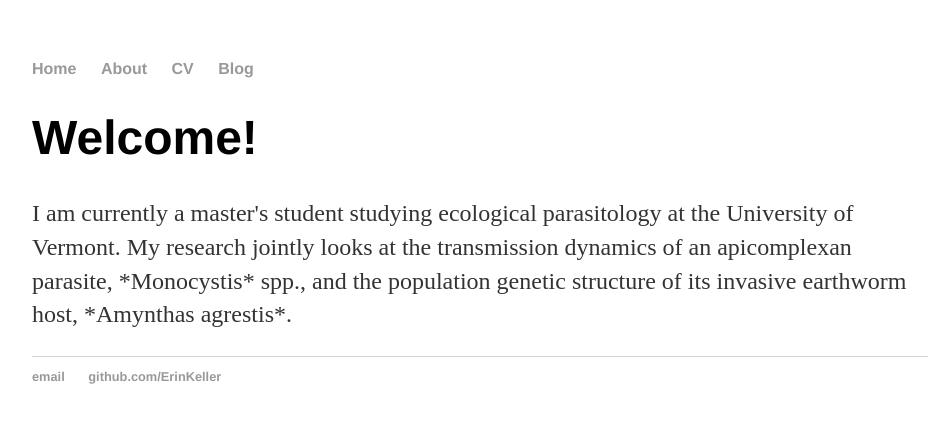
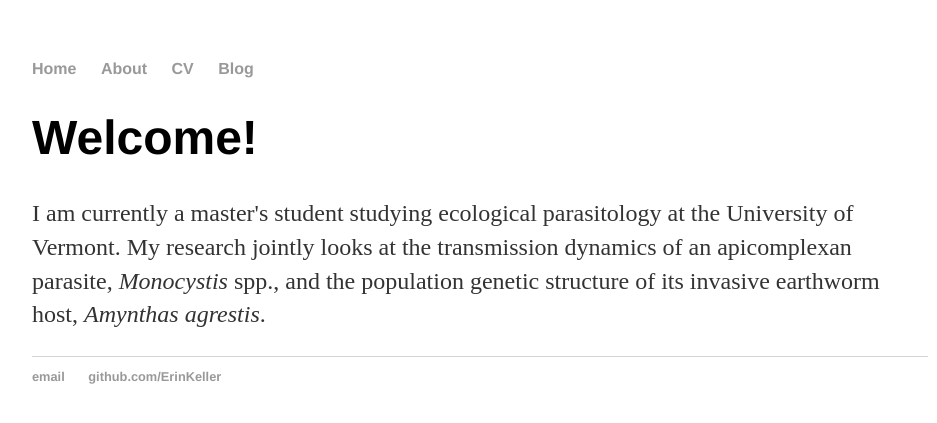
Before and after one commit to ErinKeller/ErinKeller.github.io, a Jekyll site: the page built from index.html, in a window 1280 px wide. Shown: the top 423 px of the page, without its empty margins (160-1097 px from the left). Built offline with Jekyll 4.4.1, drawn with Linux system fonts in a browser that asks for light colours.

```diff
--- a/index.html
+++ b/index.html
@@ -4,5 +4,5 @@ title: Erin L. Keller
 ---
 <div class="blurb">
 	<h1>Welcome!</h1>
-	<p>I am currently a master's student studying ecological parasitology at the University of Vermont. My research jointly looks at the transmission dynamics of an apicomplexan parasite, *Monocystis* spp., and the population genetic structure of its invasive earthworm host, *Amynthas agrestis*.</a></p>
+	<p>I am currently a master's student studying ecological parasitology at the University of Vermont. My research jointly looks at the transmission dynamics of an apicomplexan parasite, <i>Monocystis</i> spp., and the population genetic structure of its invasive earthworm host, <i>Amynthas agrestis</i>.</a></p>
 </div><!-- /.blurb -->
```
